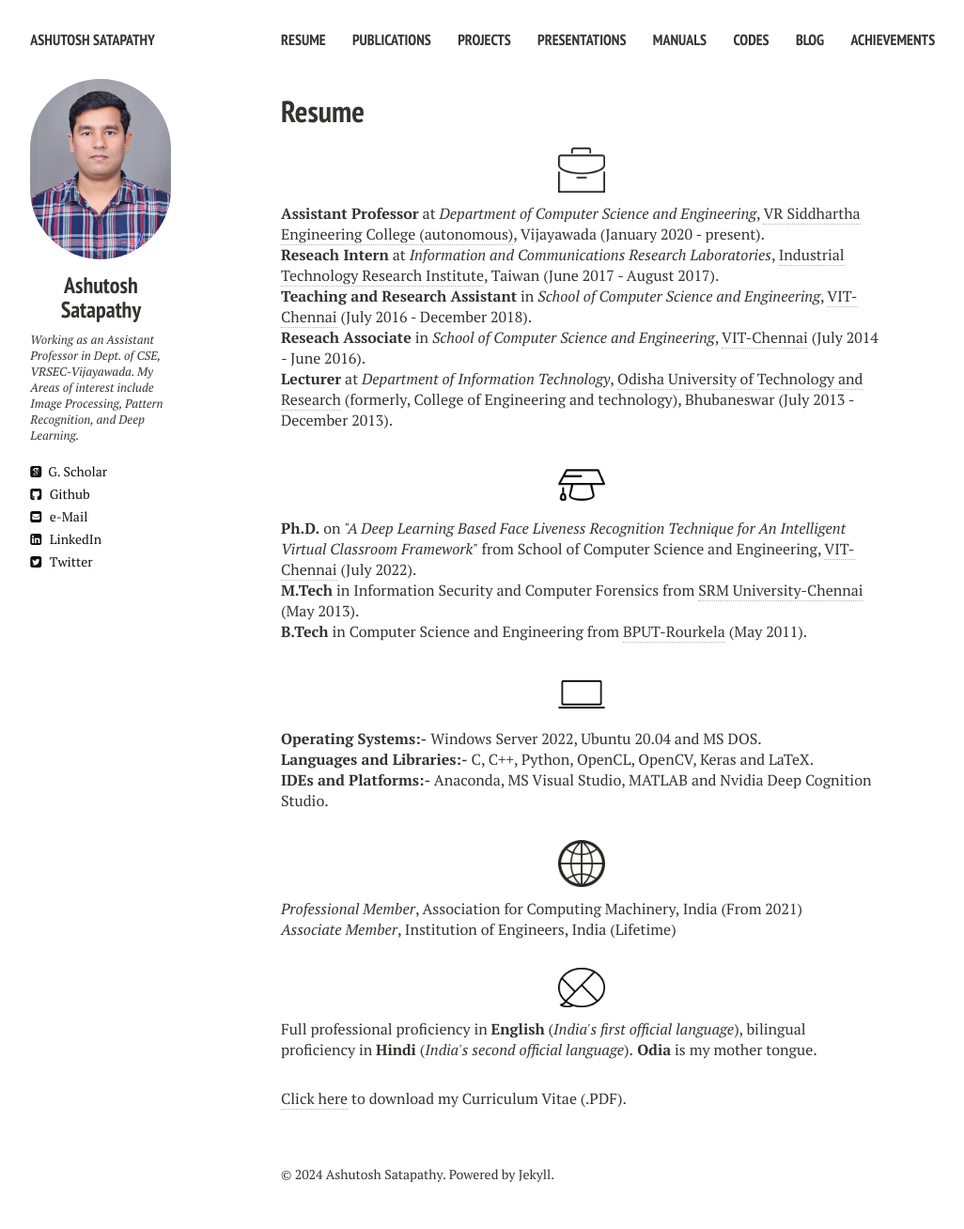
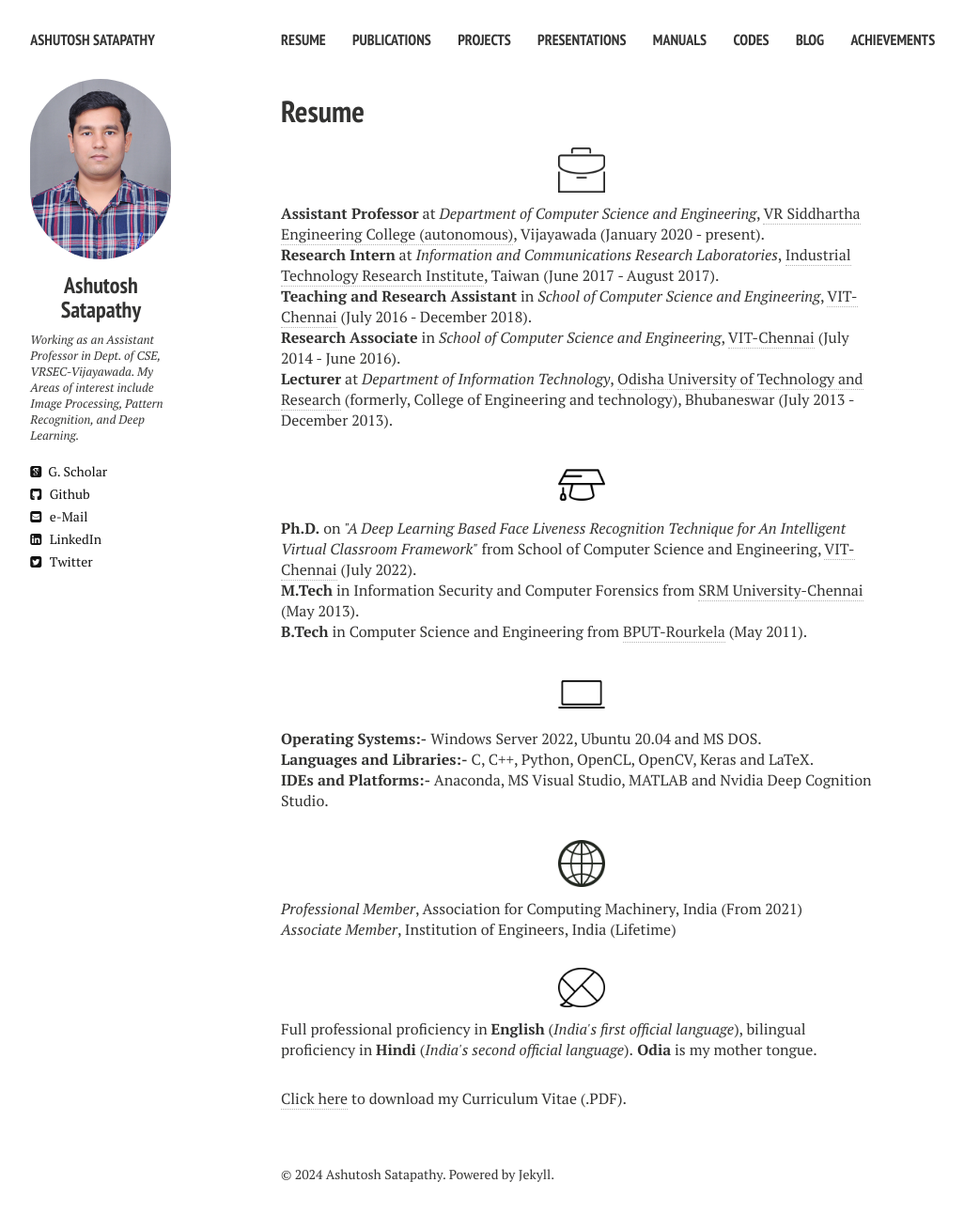
Before and after one commit to ashutoshsatapathy1990/ashutoshsatapathy1990.github.io, a Jekyll site: the page built from cv.md, in a window 1280 px wide. Shown: the whole page at 94% size, without its empty margins (21-1047 px from the left). Built offline with Jekyll 4.4.1, drawn with Linux system fonts in a browser that asks for light colours; nearby versions of some CDN libraries.

Commit message:
Update cv.html

```diff
--- a/_layouts/cv.html
+++ b/_layouts/cv.html
@@ -46,10 +46,10 @@
     <div class="article-wrap">
     <p align="center" class=bottom-small><img src="{{ site.url }}/images/CV/business.png" alt="Work Experience" width="50" height="50"></p>
     <p align="left"><strong>Assistant Professor</strong> at <i>Department of Computer Science and Engineering</i>, <a href="https://www.vrsiddhartha.ac.in/" target="_blank">VR Siddhartha Engineering College (autonomous)</a>, Vijayawada (January 2020 - present).</p>
-    <p align="left"><strong>Reseach Intern</strong> at <i>Information and Communications Research Laboratories</i>, <a href="https://www.itri.org.tw/english/" target="_blank">Industrial Technology Research Institute</a>, Taiwan (June 2017 - August 2017).</p>
+    <p align="left"><strong>Research Intern</strong> at <i>Information and Communications Research Laboratories</i>, <a href="https://www.itri.org.tw/english/" target="_blank">Industrial Technology Research Institute</a>, Taiwan (June 2017 - August 2017).</p>
     <p align="left"><strong>Teaching and Research Assistant</strong> in <i>School of Computer Science and Engineering</i>, <a href="http://chennai.vit.ac.in/" target="_blank">VIT-Chennai</a> (July 2016 - December 2018).</p>
-    <p align="left"><strong>Reseach Associate</strong> in <i>School of Computer Science and Engineering</i>, <a href="http://chennai.vit.ac.in/" target="_blank">VIT-Chennai</a> (July 2014 - June 2016).</p>
-    <p align="left" class="bottom-three"><strong>Lecturer</strong> at <i>Department of Information Technology</i>, <a href="https://www.cet.edu.in/" target="_blank">Odisha University of Technology and Research</a> (formerly, College of Engineering and technology), Bhubaneswar (July 2013 -  December 2013).</p>
+    <p align="left"><strong>Research Associate</strong> in <i>School of Computer Science and Engineering</i>, <a href="http://chennai.vit.ac.in/" target="_blank">VIT-Chennai</a> (July 2014 - June 2016).</p>
+    <p align="left" class="bottom-three"><strong>Lecturer</strong> at <i>Department of Information Technology</i>, <a href="https://outr.ac.in/" target="_blank">Odisha University of Technology and Research</a> (formerly, College of Engineering and technology), Bhubaneswar (July 2013 -  December 2013).</p>
 
     <p align="center" class=bottom-small><img src="{{ site.url }}/images/CV/study2.png" alt="Education" width="50" height="50"></p>
     <p align="left"><strong>Ph.D.</strong> on <i>"A Deep Learning Based Face Liveness Recognition Technique for An Intelligent Virtual Classroom Framework"</i> from School of Computer Science and Engineering, <a href="http://chennai.vit.ac.in/" target="_blank">VIT-Chennai</a> (July 2022).</p>
```
